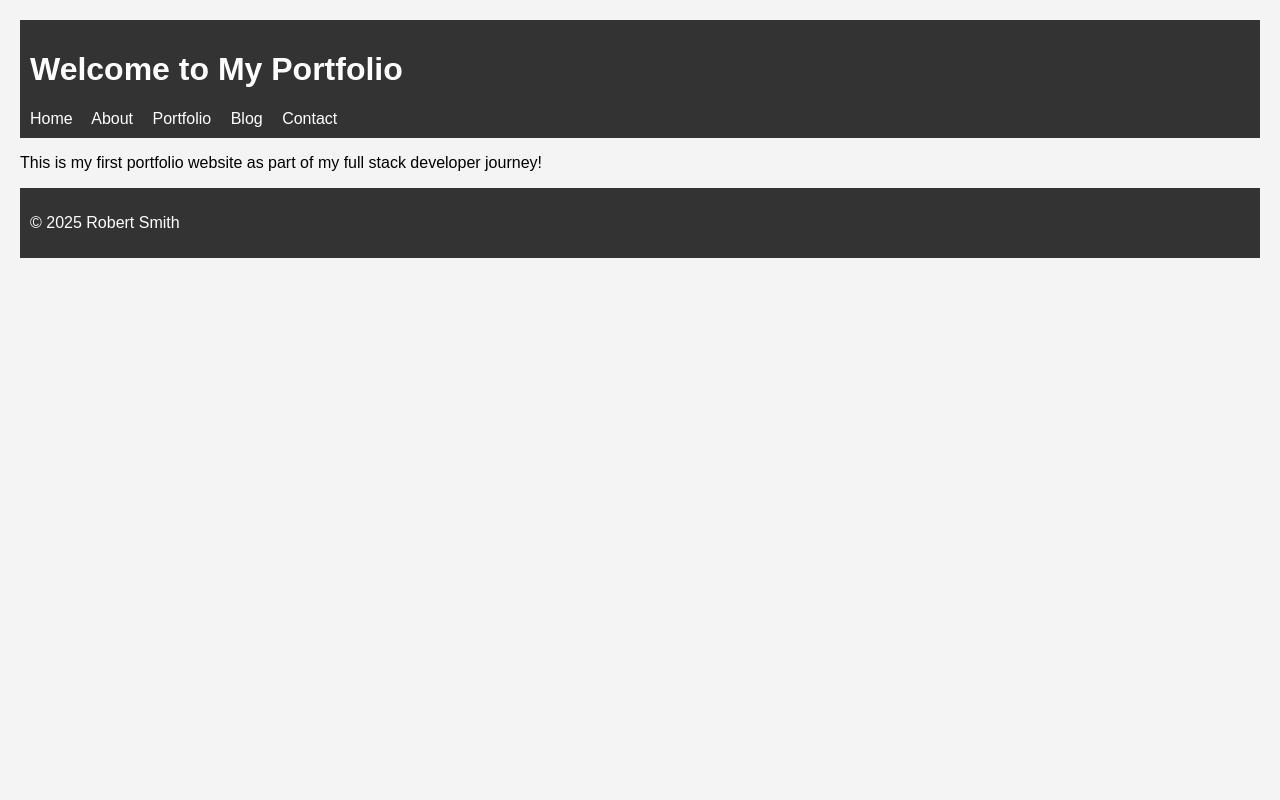
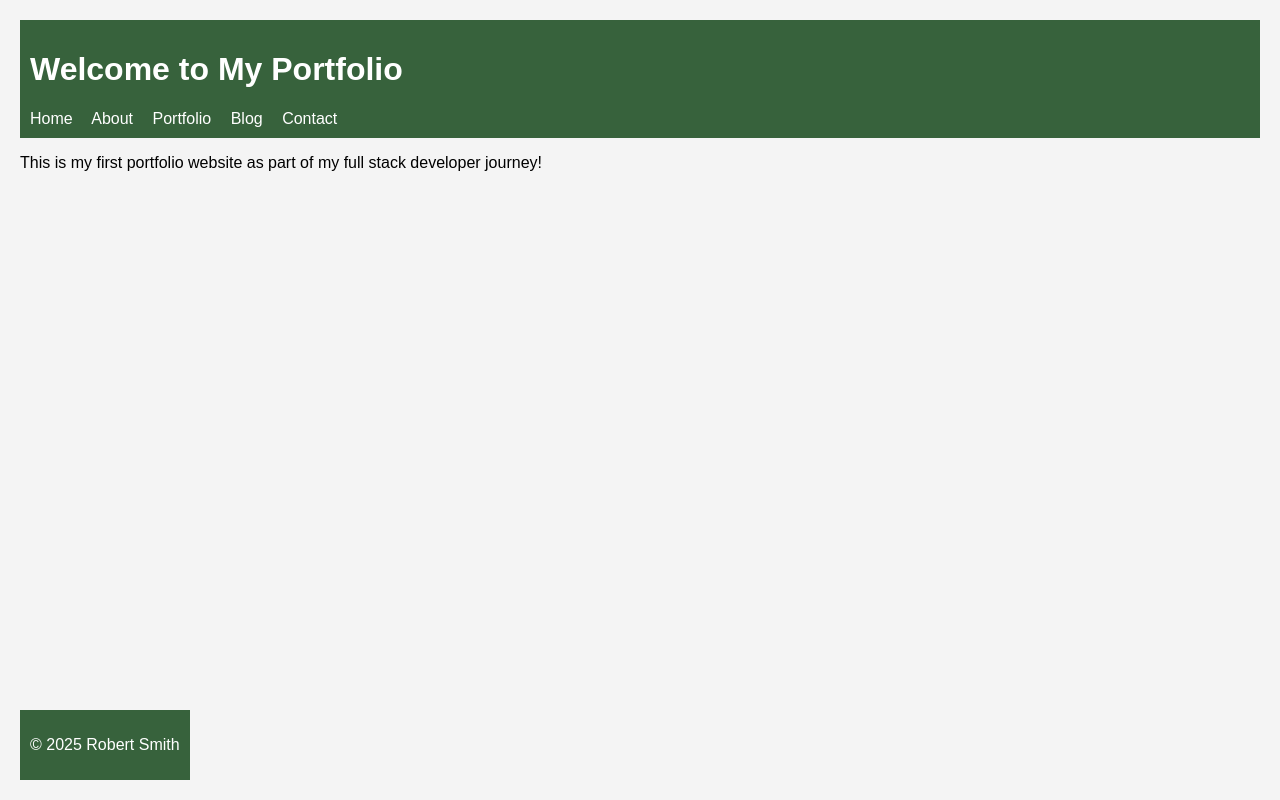
Before and after one commit to FollowRob/basicHTML, a plain HTML site: page index.html in a window 1280 px wide. Drawn offline with Linux system fonts and the light colour scheme.

Commit message:
CSS update

```diff
--- a/assets/css/styles.css
+++ b/assets/css/styles.css
@@ -4,8 +4,8 @@ body {
   background-color: #f4f4f4;
 }
 
-header, footer {
-  background-color: #333;
+header {
+  background-color: #37623c;
   color: white;
   padding: 10px;
 }
@@ -19,3 +19,10 @@ nav a {
 nav a:hover {
   text-decoration: underline;
 }
+
+footer {
+  background-color: #37623c;
+  color: white;
+  padding: 10px;
+      position: fixed;
+      bottom:20px;  }
```
